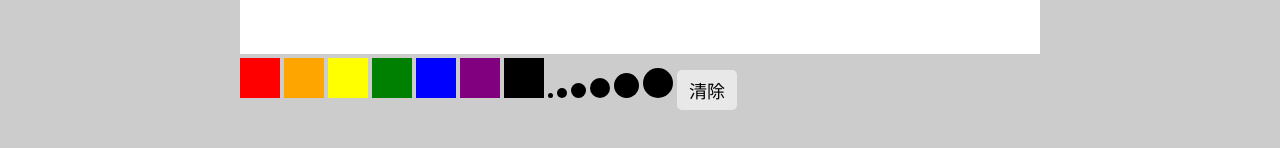
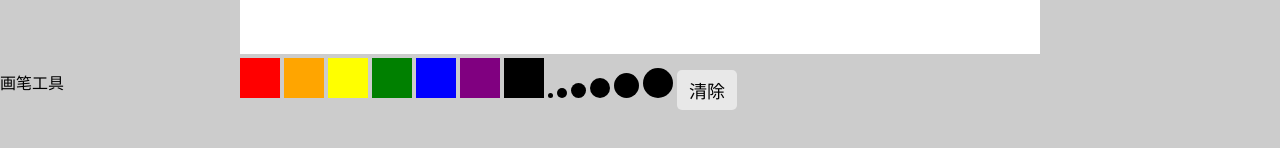
Before and after one commit to sangdy/2016-8-27, a plain HTML site: page huabu.html in a window 1280 px wide. Shown: the part 446-594 px from the top of the page. Drawn offline with nearby package versions, Linux system fonts and the light colour scheme.

Commit message:
Update huabu.html

```diff
--- a/huabu.html
+++ b/huabu.html
@@ -174,6 +174,6 @@
       })
        }
 </script>
-
+    <p>画笔工具</p>
 </body>
 </html>
```
